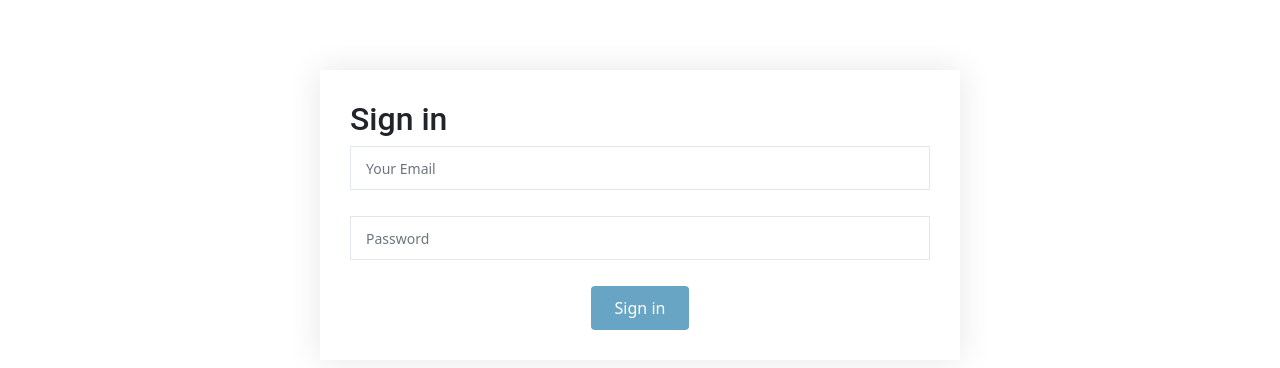
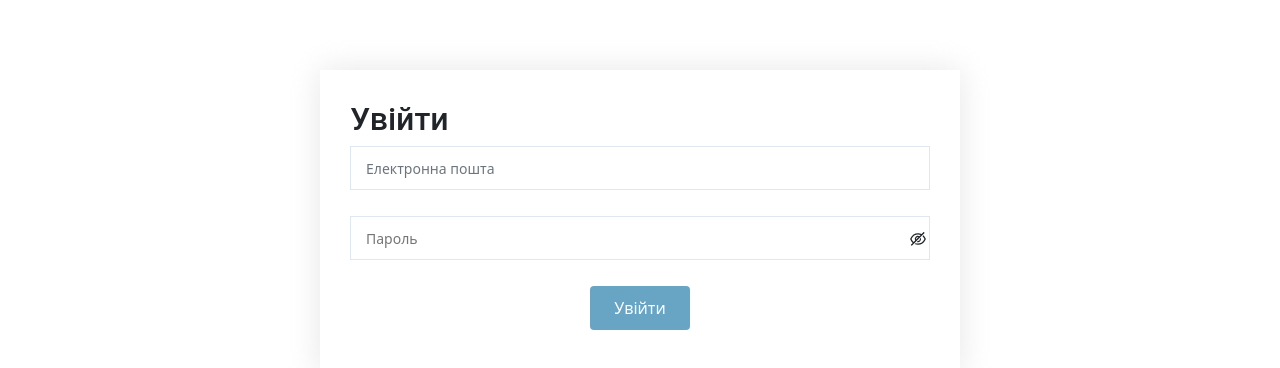
Before and after one commit to olga210500/LNUfrontend, a React (Create React App) app: page /signin in a window 1280 px wide. Shown: the part 170-538 px from the top of the page. Built offline with nearby package versions, Linux system fonts and the light colour scheme.

Commit message:
Add validation for SignIn page

```diff
--- a/src/pages/Signin/Signin.js
+++ /dev/null
@@ -1,69 +0,0 @@
-import React, { useState } from "react";
-import Navibar from "../../components/Navibar";
-import "../../styles/style.css";
-import InputField from "../../components/InputField";
-import { connect } from "react-redux";
-import { fetchUser } from "../../actions/userActions";
-import SubmitButton from "../../components/submitButton";
-import { fields } from "./signInFields";
-
-const Signin = ({ fetchUser }) => {
-  const [state, setState] = useState({
-    email: "",
-    password: "",
-    rememberMe: true,
-  });
-
-  function handleOnChange(evt) {
-    evt.preventDefault();
-    const value = evt.target.value;
-    setState({
-      ...state,
-      [evt.target.name]: value,
-    });
-  }
-
-  const onSubmit = (e) => {
-    e.preventDefault();
-    fetchUser(state);
-
-  };
-
-  return (
-    <>
-      <Navibar />
-      <section className="contact">
-        <div className="containerSignin">
-          <div className="col-lg-6">
-            <form className="php-email-form" onSubmit={onSubmit}>
-              <h2> Sign in</h2>
-              <div className="row-md-2 form-group mt-3 mt-md-0 mb-3">
-                {fields.map(({ type, name, id, placeholder }) => (
-                  <div className="mb-3">
-                    <InputField
-                      type={type}
-                      name={name}
-                      id={id}
-                      placeholder={placeholder}
-                      value={state[name]}
-                      onChange={handleOnChange}
-                    />
-                  </div>
-                ))}
-              </div>
-              <SubmitButton title="Sign in" link="/about" />
-            </form>
-          </div>
-        </div>
-      </section>
-    </>
-  );
-};
-
-const mapDispatchToProps = (dispatch) => {
-  return {
-    fetchUser: (userInfo) => dispatch(fetchUser(userInfo)),
-  };
-};
-
-export default connect(null, mapDispatchToProps)(Signin);
--- /dev/null
+++ b/src/pages/Signin/Signin.tsx
@@ -0,0 +1,78 @@
+import React, {useState} from "react";
+import {Form, Input} from 'antd';
+import Navibar from "../../components/Navibar";
+import "../../styles/style.css";
+import jwt from 'jwt-decode';
+import { connect } from "react-redux";
+import { fetchUser} from "../../actions/userActions";
+import SubmitButton from "../../components/submitButton";
+import {emptyInput, minLength} from "../../components/Notifications/Messages";
+import {checkEmail} from "../Signup/verification";
+import AuthStore from "../../stores/AuthStore";
+
+let user: any;
+
+const Signin = (fetchUser: any) => {
+  const [form] = Form.useForm();
+  const [available, setAvailabe] = useState(true);
+
+  const initialValues = {
+    Email: "",
+    Password: "",
+    RememberMe: true,
+  };
+
+  const validationSchema = {
+    Email: [
+      { required: true, message: emptyInput() },
+      { validator: checkEmail },
+    ],
+    Password: [
+      { required: true, message: emptyInput() },
+      { min: 8, message: minLength(8) },
+    ]
+  };
+
+  const handleSubmit = (values: any) => {
+    setAvailabe(false);
+    fetchUser(values);
+    const token = AuthStore.getToken() as string;
+    user = jwt(token);
+    setAvailabe(true);
+    window.location.reload();
+  };
+
+  return (
+    <>
+      <Navibar />
+      <section className="contact">
+        <div className="containerSignin">
+          <div className="col-lg-6">
+            <Form
+                name="SignInForm"
+                className="php-email-form"
+                initialValues={initialValues}
+                form={form}
+                onFinish={handleSubmit}
+            >
+              <h2> Увійти</h2>
+              <div className="row-md-2 form-group mt-3 mt-md-0 mb-3">
+                    <Form.Item name="Email" className="mb-3" rules={validationSchema.Email}>
+                      <Input className="form-control" placeholder="Електронна пошта" />
+                    </Form.Item>
+                    <Form.Item name="Password" className="mb-3" rules={validationSchema.Password}>
+                      <Input.Password visibilityToggle={true} className="form-control" placeholder="Пароль" />
+                    </Form.Item>
+                <Form.Item>
+                  <SubmitButton title="Увійти" loading={!available}/>
+                </Form.Item>
+              </div>
+            </Form>
+          </div>
+        </div>
+      </section>
+    </>
+  );
+};
+
+export default connect(null, { fetchUser })(Signin);
--- a/src/styles/style.css
+++ b/src/styles/style.css
@@ -158,11 +158,16 @@ a:hover,
   height: 44px !important;
   margin-bottom: 10px;
   border: 0 !important;
+  width: 100% !important;
 }
 
 .ant-input-password-icon{
   position: absolute;
   margin: 15px 0 0 -20px;
+}
+
+.ant-input-password input{
+  width: 100% !important;
 }
 
 .contact .php-email-form input,
@@ -172,9 +177,7 @@ a:hover,
   font-size: 14px;
   outline: none !important;
   text-indent: 0 !important;
-  height: 44px !important;
   border: 1px solid #dfe7f1 !important;
-  width: 100% !important;
   text-align: left;
 }
 
@@ -412,3 +415,65 @@ input[type="radio"] {
 .table{
   margin-top: 8vh;
 }
+
+.forgot{
+  /*text-align: center;*/
+  display: flex;
+  align-items: center;
+  justify-content: right;
+  font-size: 16px;
+  color: #6f7a85;
+  opacity: .95;
+  cursor: pointer;
+  /*font-family: "SourceSansPro";*/
+  /*margin-top: -10px;*/
+  /*margin-left:200px;*/
+}
+
+.forgot:hover{
+  text-decoration: underline;
+}
+
+.GoogleFacebookLogin{
+  display: flex;
+  justify-content: space-between;
+  margin-bottom: 20px;
+}
+
+.socialButton{
+  margin-top: 3px;
+  color: rgb(255, 255, 255) !important;
+  outline: none!important;
+  border: 0 !important;
+  border-radius: 4px !important;
+}
+
+.socialImg{
+  height: 25px;
+  width: auto;
+  margin-left: -4px;
+}
+
+#googleBtn{
+  background-color: rgb(222, 78, 59);
+  padding: 7px 7px;
+}
+
+#googleBtn:hover{
+  background-color: rgba(222, 78, 59, 0.9);
+}
+
+#imgSpanGoogle{
+  padding-right: 5px;
+  border-right: 1px solid #BB3F30;
+}
+
+.btnText{
+  margin-left: 4px;
+  font-size: small ;
+}
+
+.rememberMe span{
+  font-size: 14px;
+  padding: 1px;
+}
```
Also changed, not shown: src/pages/Signup/signUpFields.tsx (added, +47 -0 lines).
